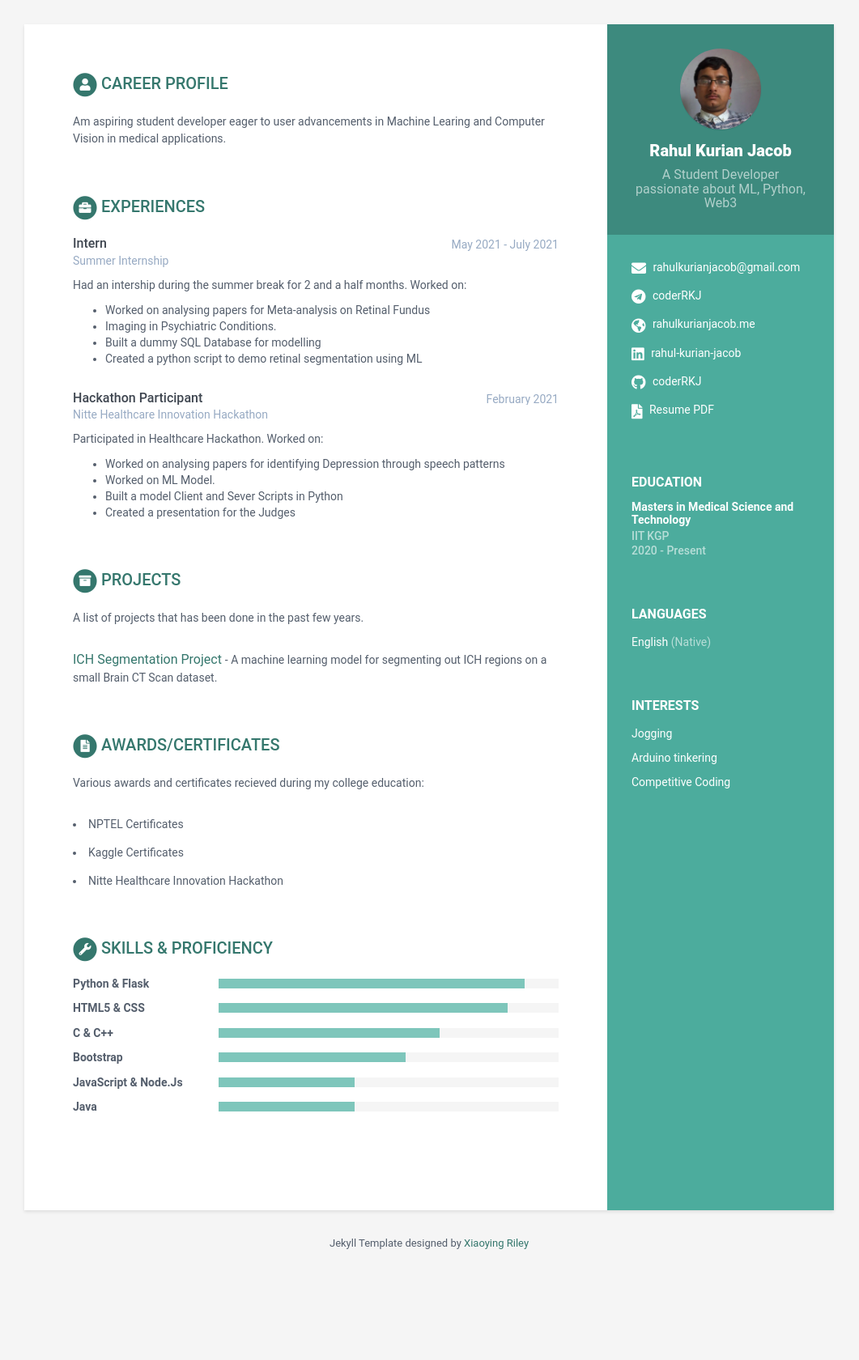
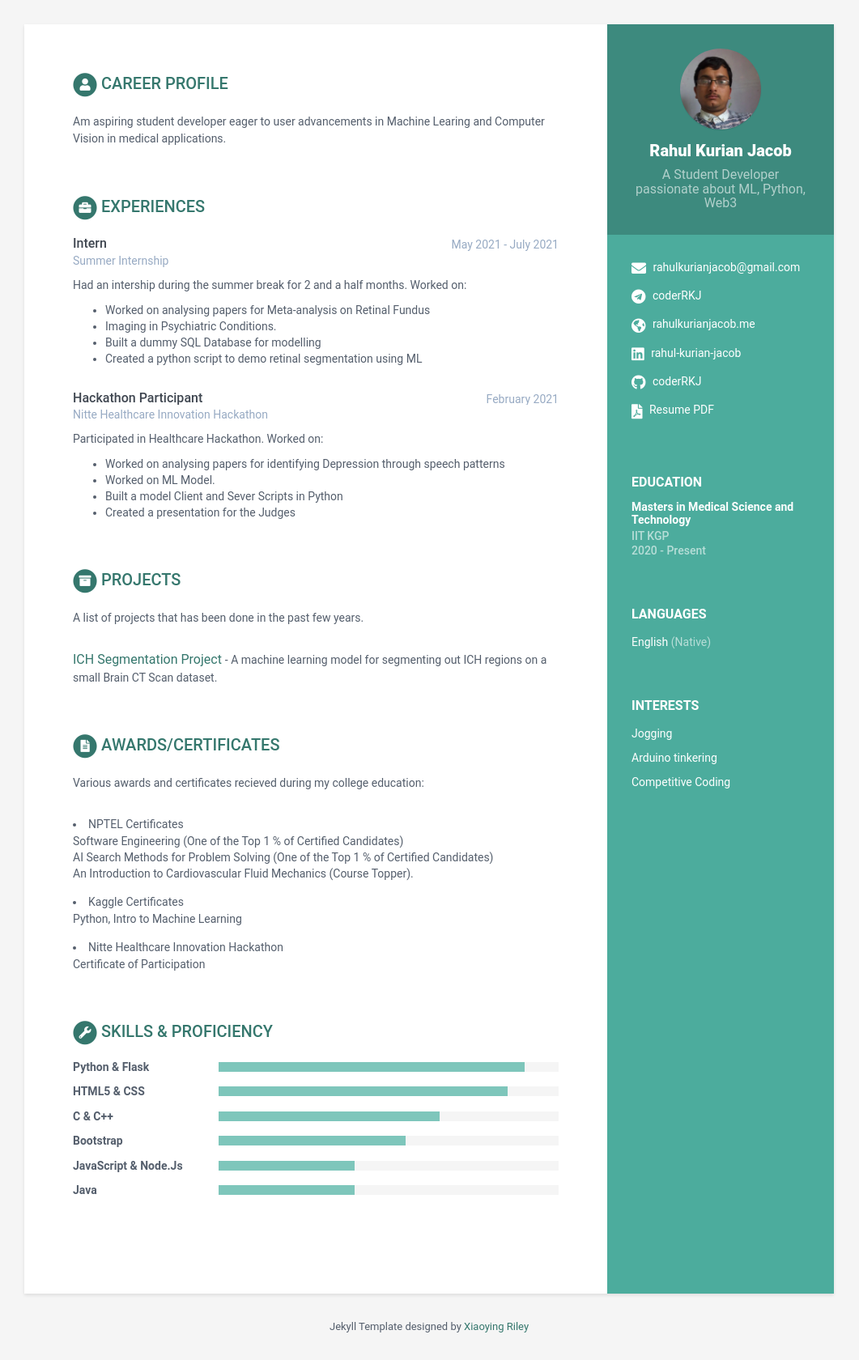
Before and after one commit to coderRKJ/coderRKJ.github.io, a Jekyll site: the page built from index.html, in a window 1280 px wide. Shown: the whole page at 81% size, without its empty margins (110-1171 px from the left). Built offline with Jekyll 4.4.1, drawn with Linux system fonts in a browser that asks for light colours; before the commit the page ends 1577 px from its top, so only the background shows below that.

Commit message:
Update Publications section

```diff
--- a/_data/data.yml
+++ b/_data/data.yml
@@ -112,13 +112,13 @@ publications:
       Various awards and certificates recieved during my college education:
     papers:
       - title: NPTEL Certificates
-        tagline: "Software Engineering, AI Search Methods for Problem Solving."
+        conference: "Software Engineering (One of the Top 1 % of Certified Candidates)<br> AI Search Methods for Problem Solving (One of the Top 1 % of Certified Candidates)<br> An Introduction to Cardiovascular Fluid Mechanics (Course Topper)."
 
       - title: Kaggle Certificates
-        tagline: "Python, Intro to Machine Learning"
+        conference: "Python, Intro to Machine Learning"
 
       - title: Nitte Healthcare Innovation Hackathon
-        tagline: "Certificate of Participation"
+        conference: "Certificate of Participation"
 
 skills:
     title: Skills &amp; Proficiency
```
